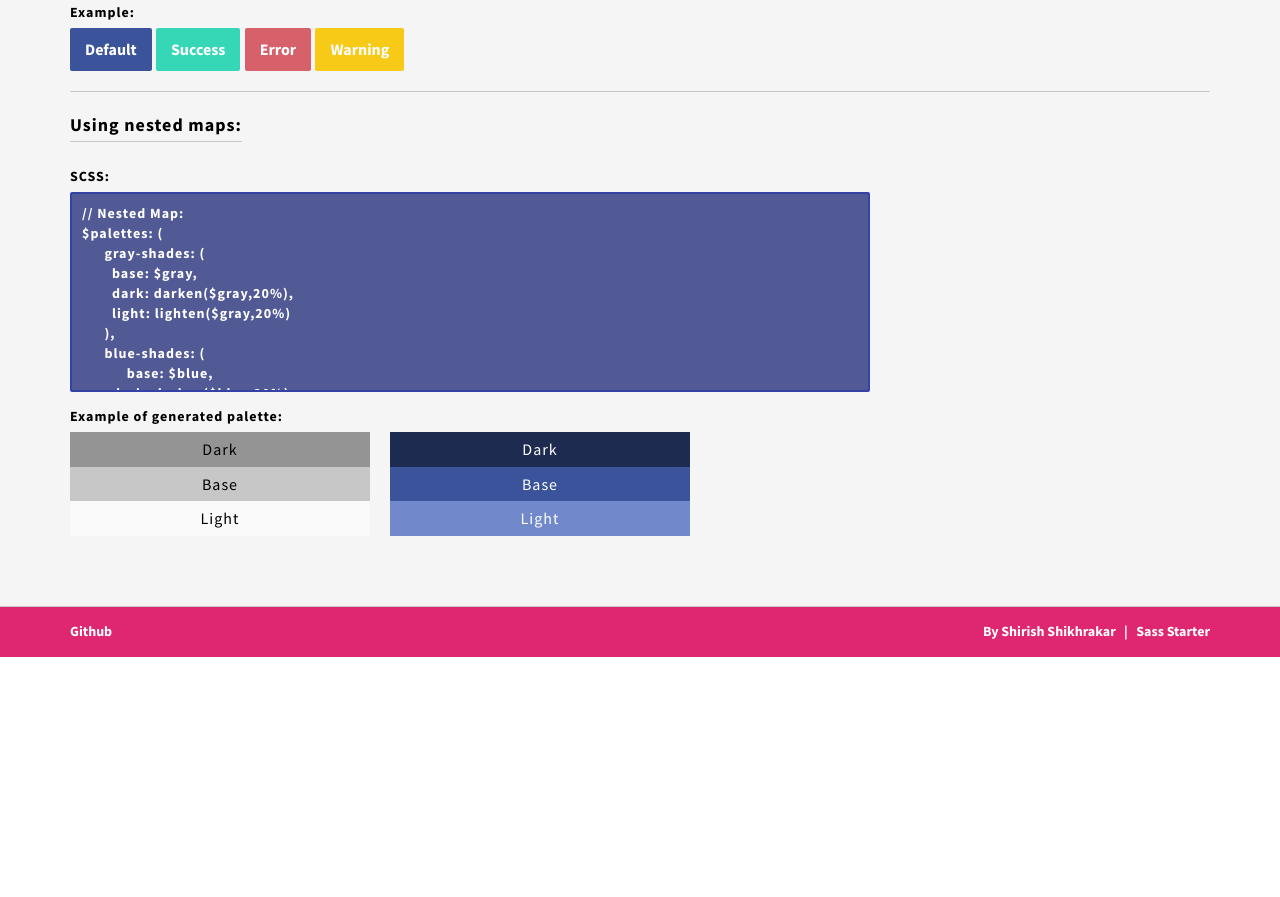
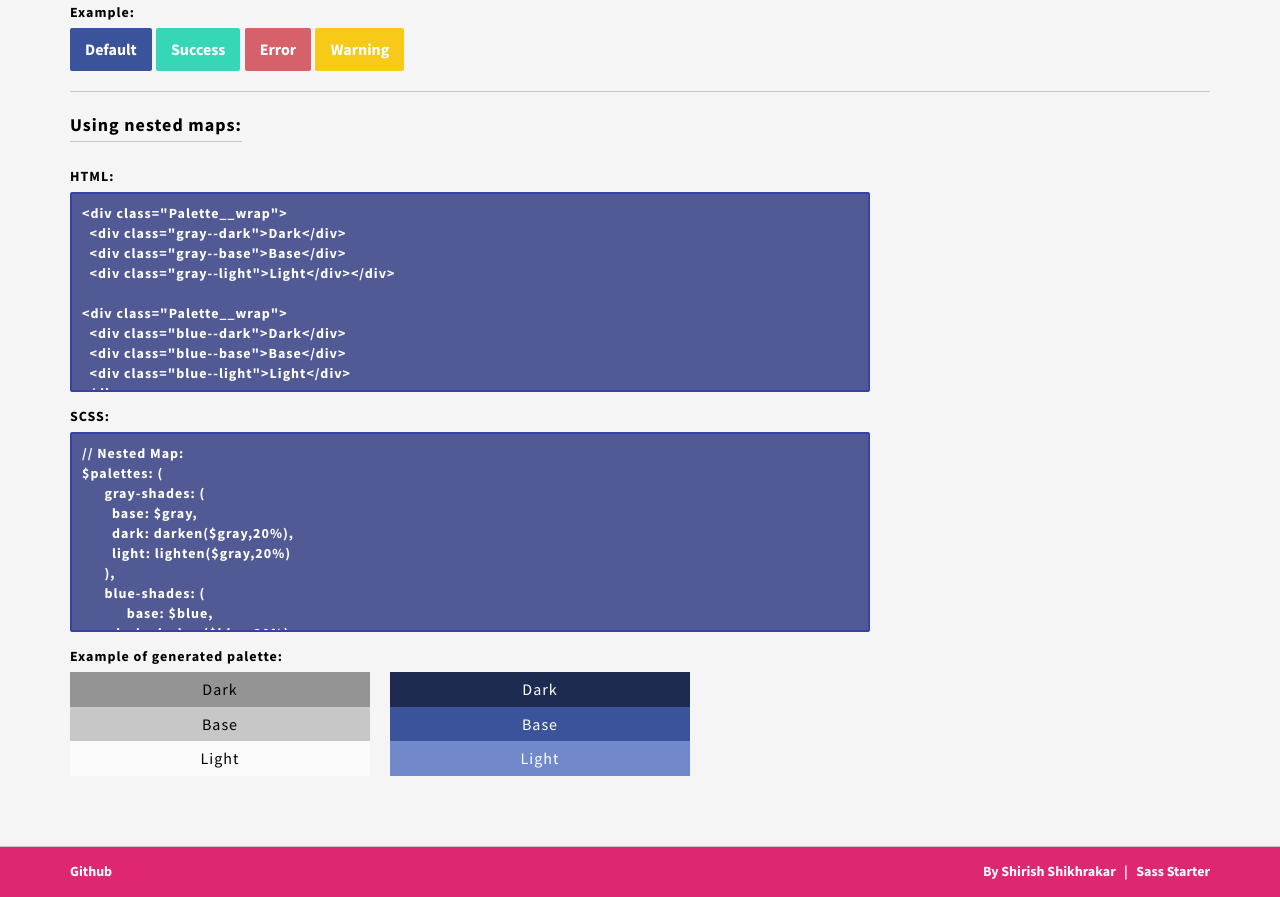
Before and after one commit to sshikhrakar/Sass-Starter, a website: page index.html in a window 1280 px wide. Shown: the part 5991-6888 px from the top of the page. Before the commit the page ends 6648 px from the top, so only its background shows below. Drawn offline with Linux system fonts and the light colour scheme.

Commit message:
Doc update

```diff
--- a/index.html
+++ b/index.html
@@ -457,6 +457,20 @@ $ui-colors: (
               <h3>Using nested maps:</h3>
 
 <div class="Block__code">
+<span>HTML:</span>
+<pre>&lt;div class="Palette__wrap"&gt;
+  &lt;div class="gray--dark"&gt;Dark&lt;/div&gt;
+  &lt;div class="gray--base"&gt;Base&lt;/div&gt;
+  &lt;div class="gray--light"&gt;Light&lt;/div&gt;&lt;/div&gt;
+
+&lt;div class="Palette__wrap"&gt;
+  &lt;div class="blue--dark"&gt;Dark&lt;/div&gt;
+  &lt;div class="blue--base"&gt;Base&lt;/div&gt;
+  &lt;div class="blue--light"&gt;Light&lt;/div&gt;
+&lt;/div&gt;</pre>
+</div>
+
+<div class="Block__code">
 <span>SCSS:</span>
 <pre>// Nested Map:
 $palettes: (
```
